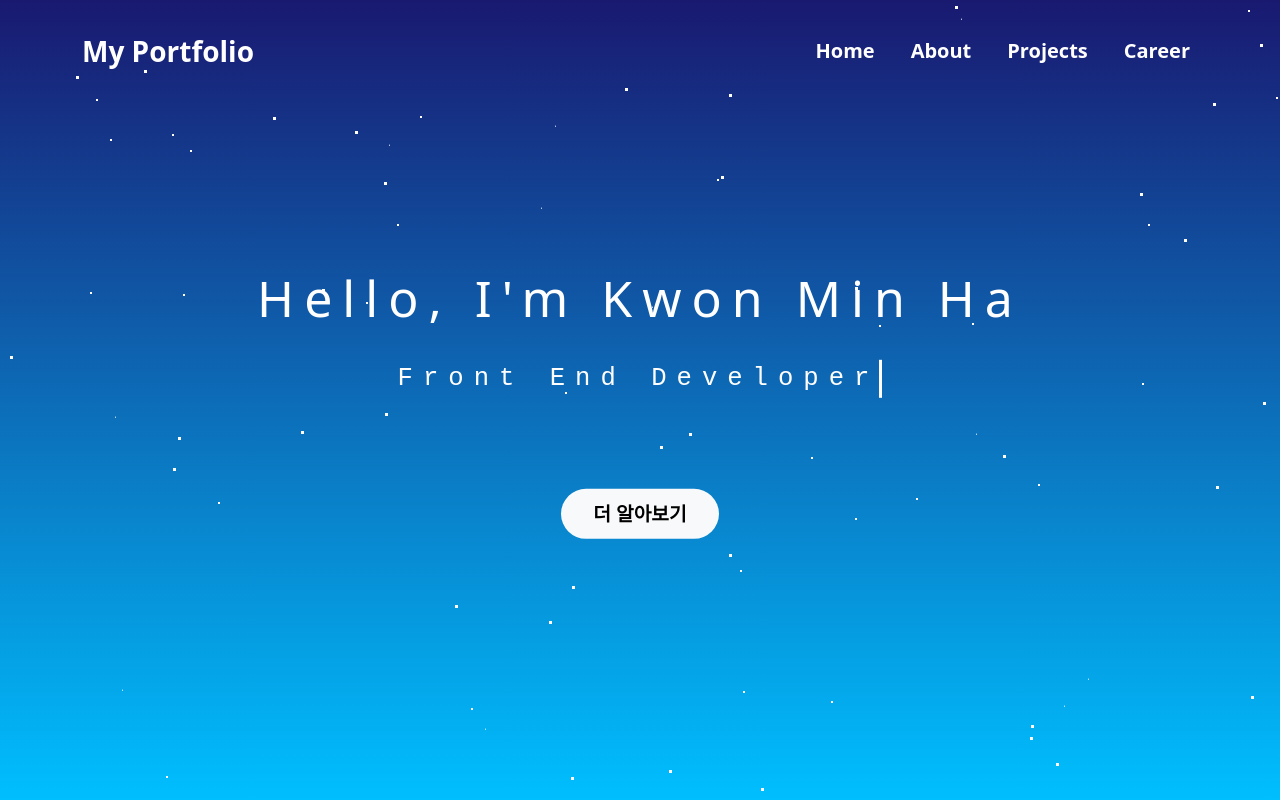
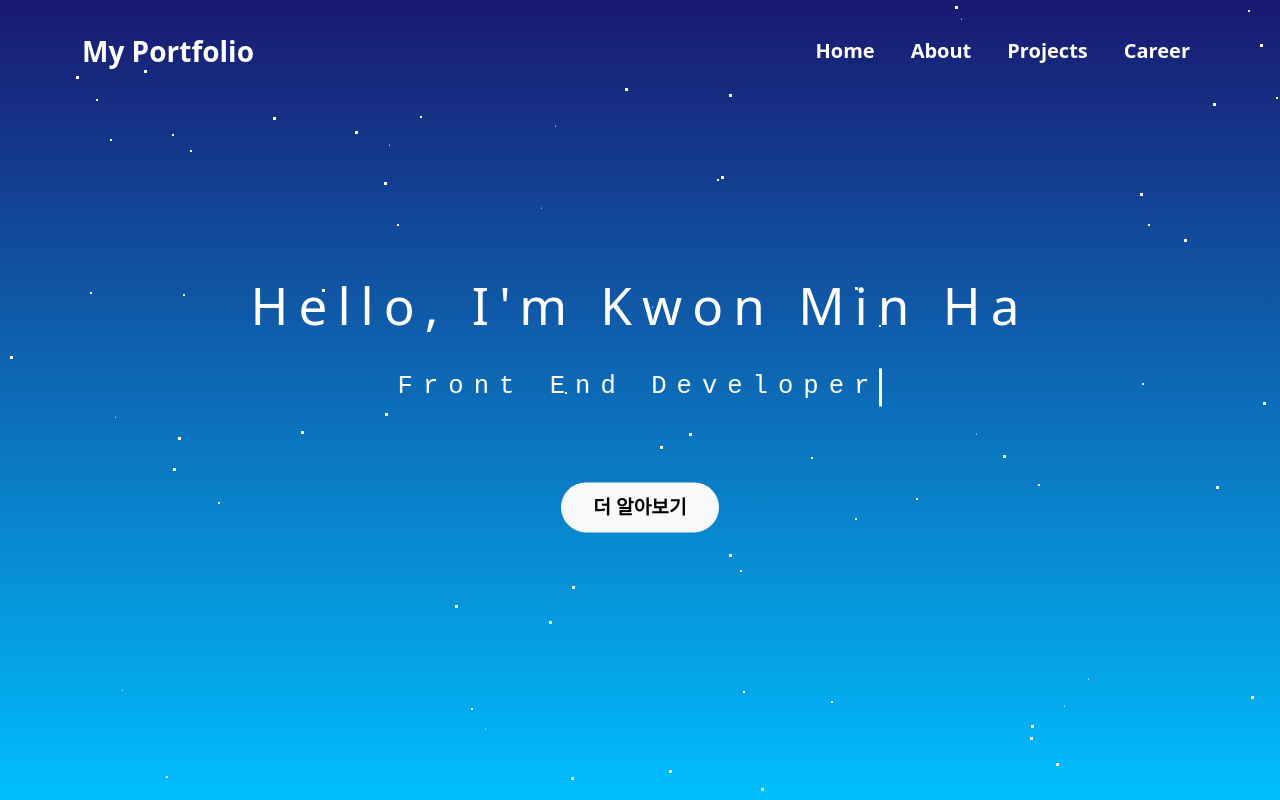
Before and after one commit to guamegi/reactjs-portfolio, a React app: page / in a window 1280 px wide. Shown: the top 800 px of the page. Built offline with nearby package versions, Linux system fonts and the light colour scheme.

Commit message:
desc title css 수정

```diff
--- a/src/styles/index.scss
+++ b/src/styles/index.scss
@@ -227,10 +227,14 @@ a {
   height: 100vh;
 }
 
+.descTitle {
+  font-size: 4vw;
+}
+
 .typing-text {
-  width: 50ch;
+  width: 58ch;
   // max-width: 450px;
-  animation: typing 3s steps(40), blink 0.5s step-end infinite alternate;
+  animation: typing 3s steps(50), blink 0.5s step-end infinite alternate;
   white-space: nowrap;
   // white-space: pre-wrap;
   overflow: hidden;
@@ -259,11 +263,11 @@ a {
   color: #fff;
   top: 50%;
   left: 50%;
-  font-size: 50px;
+  // font-size: 50px;
+  font-size: 2.5rem;
   color: white;
   transform: translate(-50%, -50%);
   -ms-transform: translate(-50%, -50%);
-  font-size: 50px;
   font-weight: 300;
   margin: 0 auto;
   width: 80%;
--- a/src/views/background.js
+++ b/src/views/background.js
@@ -15,7 +15,7 @@ export default function Background() {
       <div id="snow2" />
       <div id="snow3" />
       <div className="top-container flex">
-        <span className="mb-4">Hello, I'm Kwon Min Ha</span>
+        <span className="descTitle mb-4">Hello, I'm Kwon Min Ha</span>
         <span className="typing-text">Front End Developer</span>
         <br />
         <button
```
